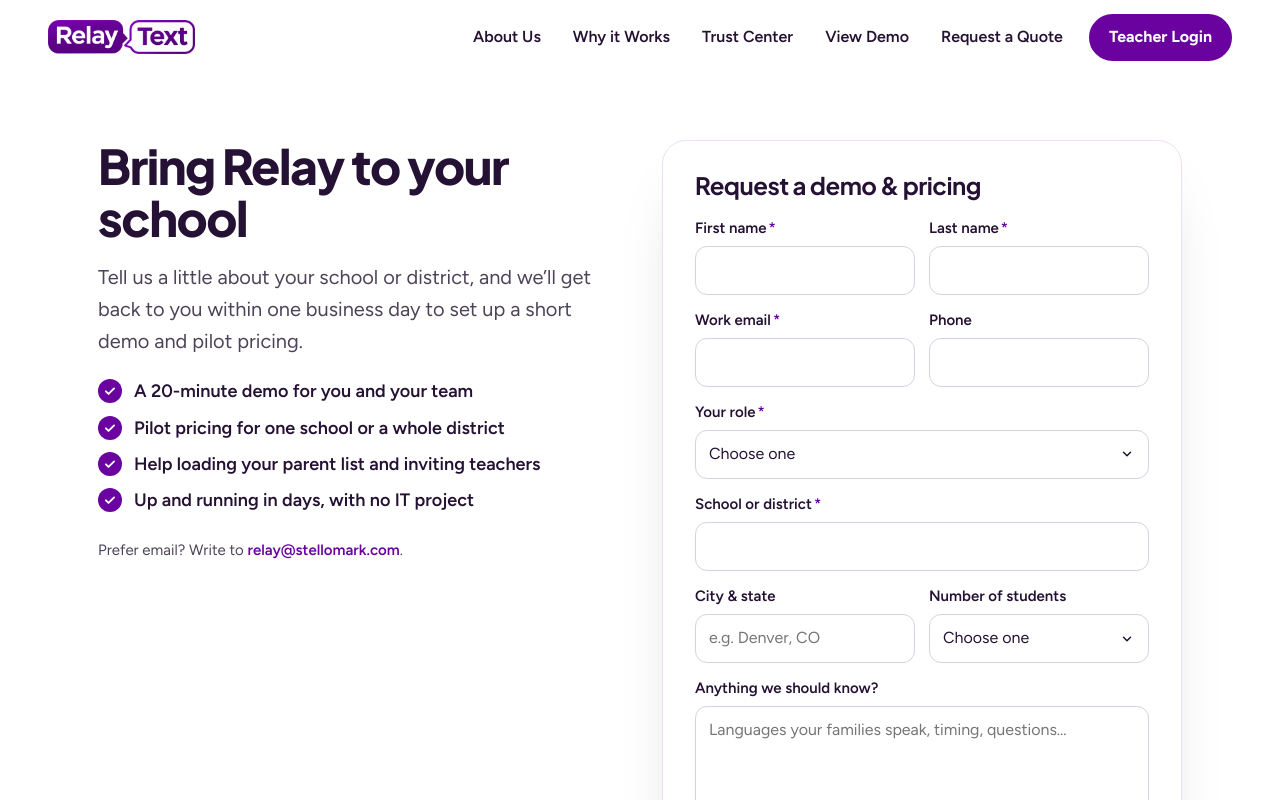
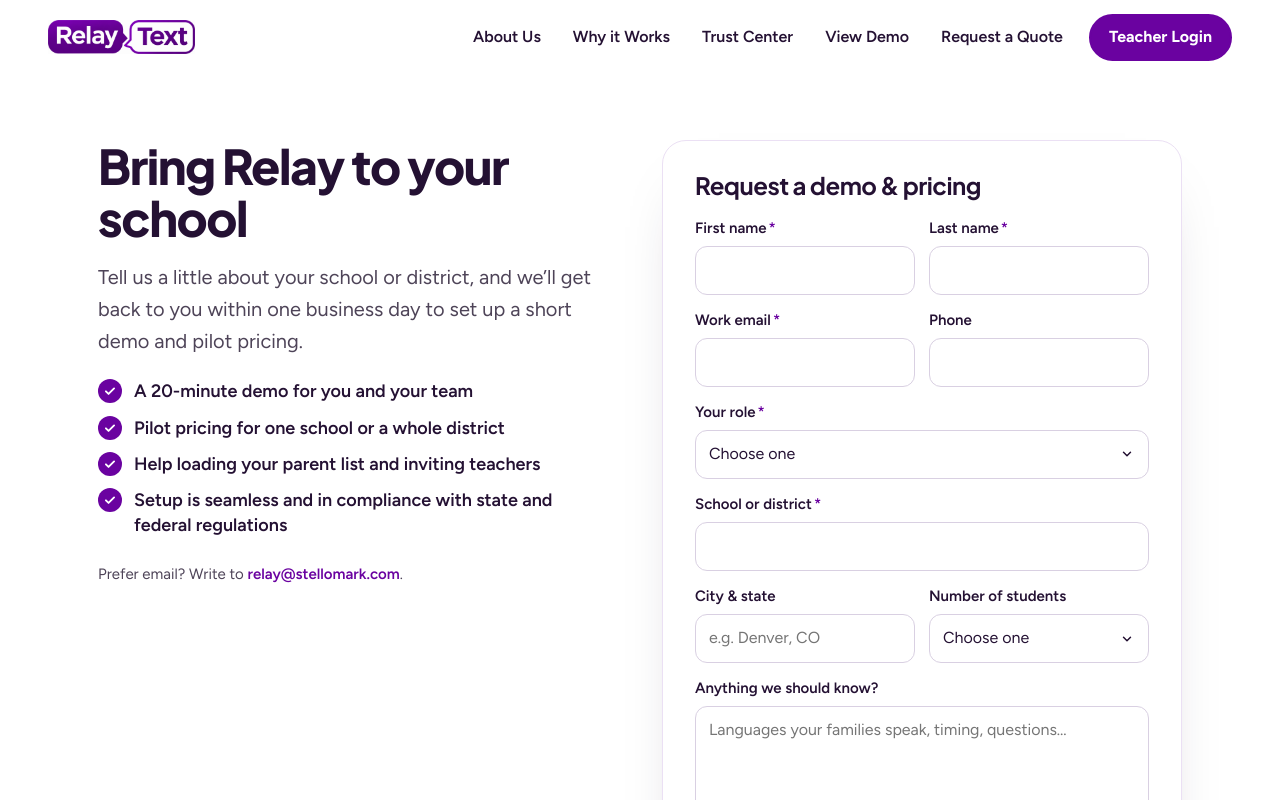
Before and after one commit to stellomax/relay-text, a Next.js app: page /contact in a window 1280 px wide. Shown: the top 800 px of the page. Built offline with nearby package versions, Linux system fonts and the light colour scheme.

Commit message:
Contact page: setup bullet wording
Co-Authored-By: Claude Opus 5.5 <noreply@anthropic.com>
Claude-Session: https://claude.ai/code/session_01NHaCwkPDKVtLkUidR5Kkfn

```diff
--- a/app/contact/page.tsx
+++ b/app/contact/page.tsx
@@ -29,7 +29,7 @@ export default function ContactPage() {
             <li>A 20-minute demo for you and your team</li>
             <li>Pilot pricing for one school or a whole district</li>
             <li>Help loading your parent list and inviting teachers</li>
-            <li>Up and running in days, with no IT project</li>
+            <li>Setup is seamless and in compliance with state and federal regulations</li>
           </ul>
           <p className="ct-alt">
             Prefer email? Write to <a href="mailto:relay@stellomark.com">relay@stellomark.com</a>.
```
